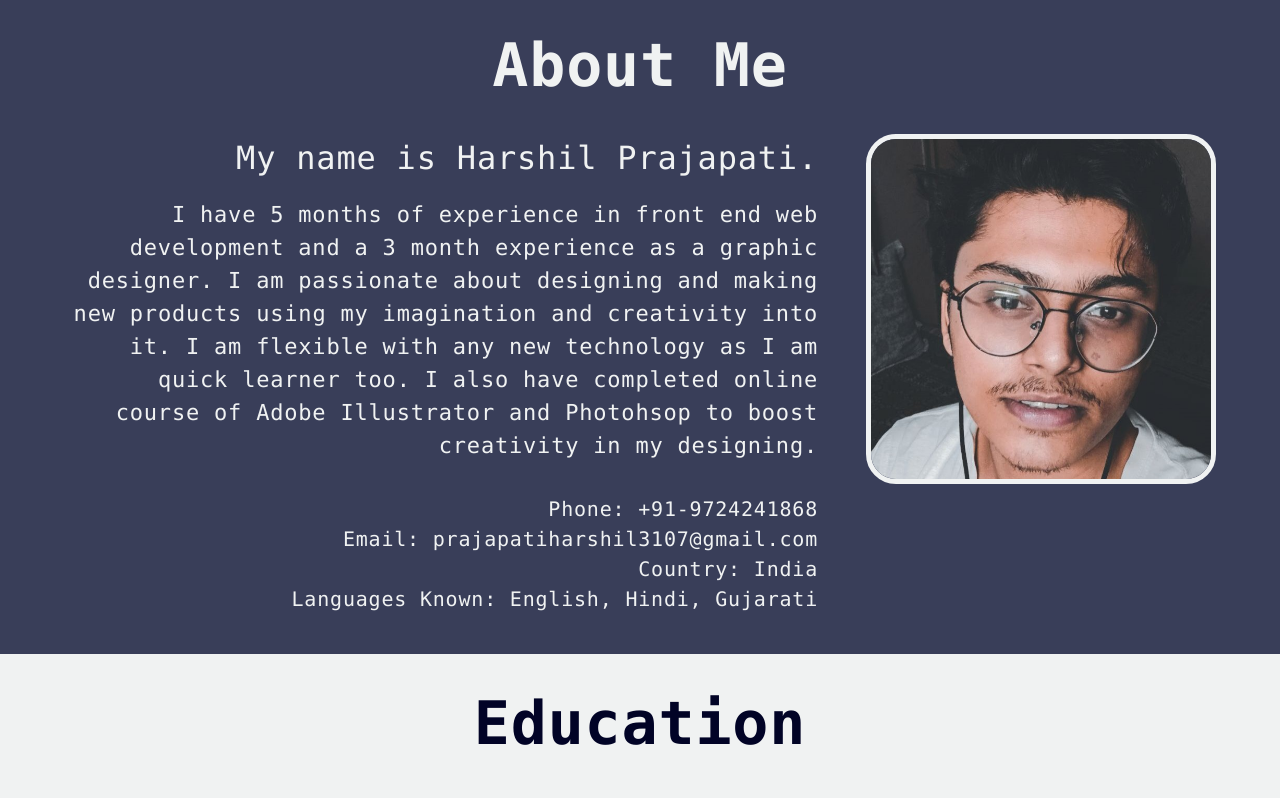
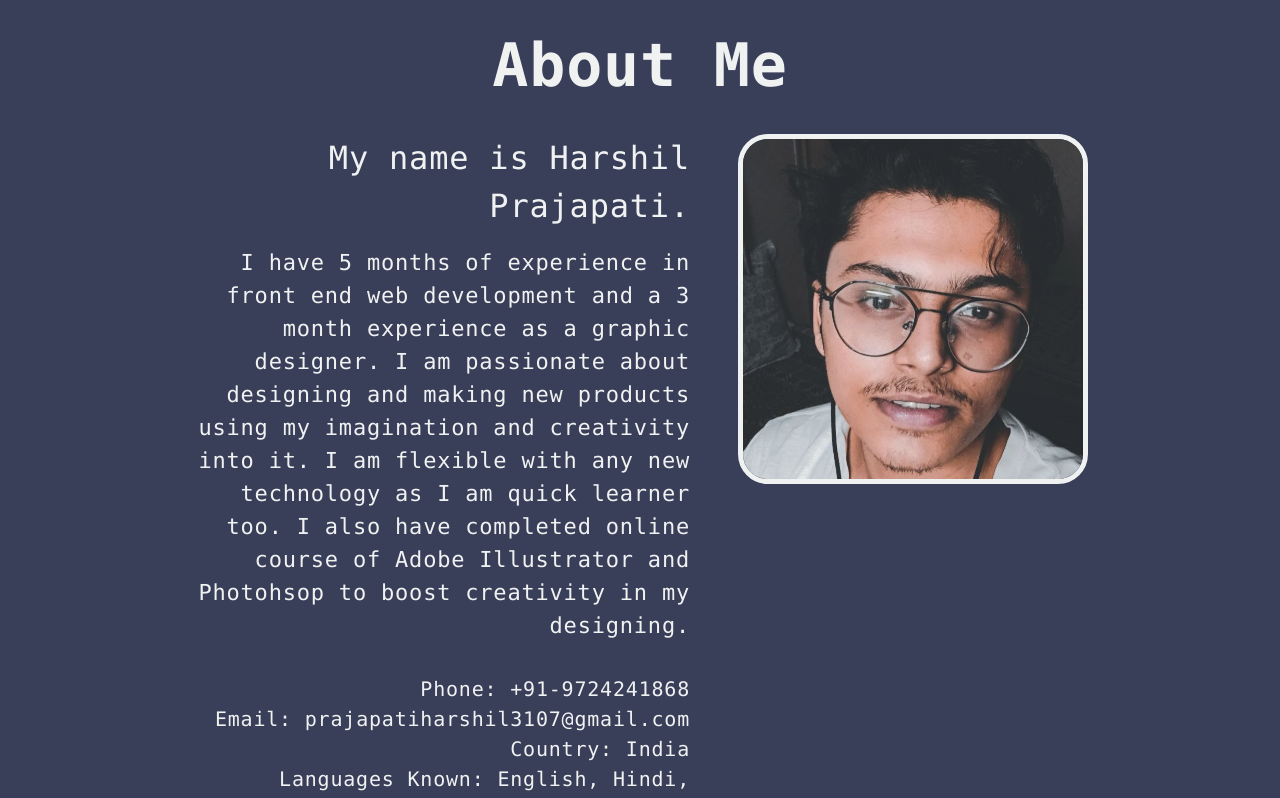
Before and after one commit to hARSHILp7/My-Portfolio, a Next.js app: page / in a window 1280 px wide. Shown: the part 880-1678 px from the top of the page. Built offline with nearby package versions, Linux system fonts and the light colour scheme.

Commit message:
nineth commit

```diff
--- a/pages/index.js
+++ b/pages/index.js
@@ -54,7 +54,7 @@ export default function Home() {
       <div className="font-mono bg-[#393E59] text-[#F0F2F2] text-center" id="AboutMe">
         <div className="pt-6 pb-10">
           <p className="text-[40px] md:text-[60px] font-bold mb-6">About Me</p>
-          <div className="flex flex-col-reverse justify-center max-w-[90%] mx-auto md:flex-row">
+          <div className="flex flex-col-reverse justify-center max-w-[90%] md:max-w-[70%] mx-auto md:flex-row">
             <div className="flex flex-col text-left md:text-right">
               <p className="text-[22px] md:text-[32px]">My name is Harshil Prajapati.</p>
               <p className="text-[16px] md:text-[22px] mt-4">I have 5 months of experience in front end web development and a 3 month experience as a graphic designer. I am passionate about designing and making new products using my imagination and creativity into it. I am flexible with any new technology as I am quick learner too. I also have completed online course of Adobe Illustrator and Photohsop to boost creativity in my designing.</p>
```
